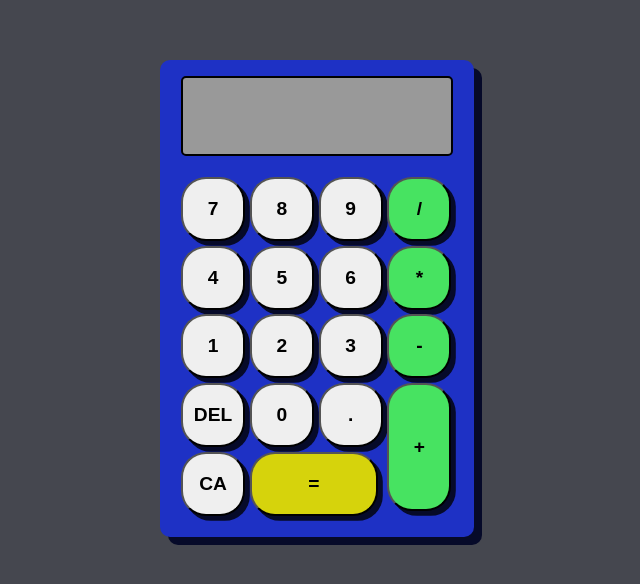
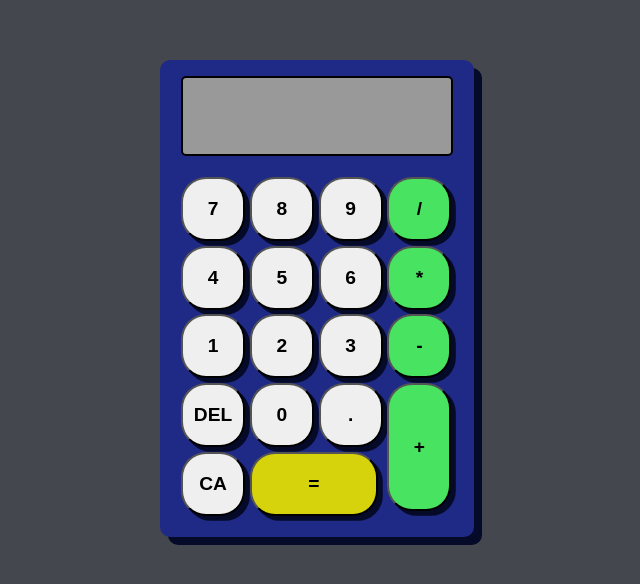
Before and after one commit to MillivoltLightningbolt/top-calculator, a plain HTML site: page index.html in a window 1280 px wide. Shown: the part 140-724 px from the top of the page, without its empty margins (323-963 px from the left). Drawn offline with Linux system fonts and the light colour scheme.

Commit message:
Update calculator background color

```diff
--- a/style.css
+++ b/style.css
@@ -41,7 +41,7 @@ button.equals {
   align-items: center;
   padding: 1rem;
   margin-top: 25vh;
-  background-color: hsl(233 73.6% 44.4%);
+  background-color: hsl(233 63.2% 31.9%);
   border-radius: 10px;
   box-shadow: 0.5rem 0.5rem hsl(233 73.6% 9.3%);
 }
```
